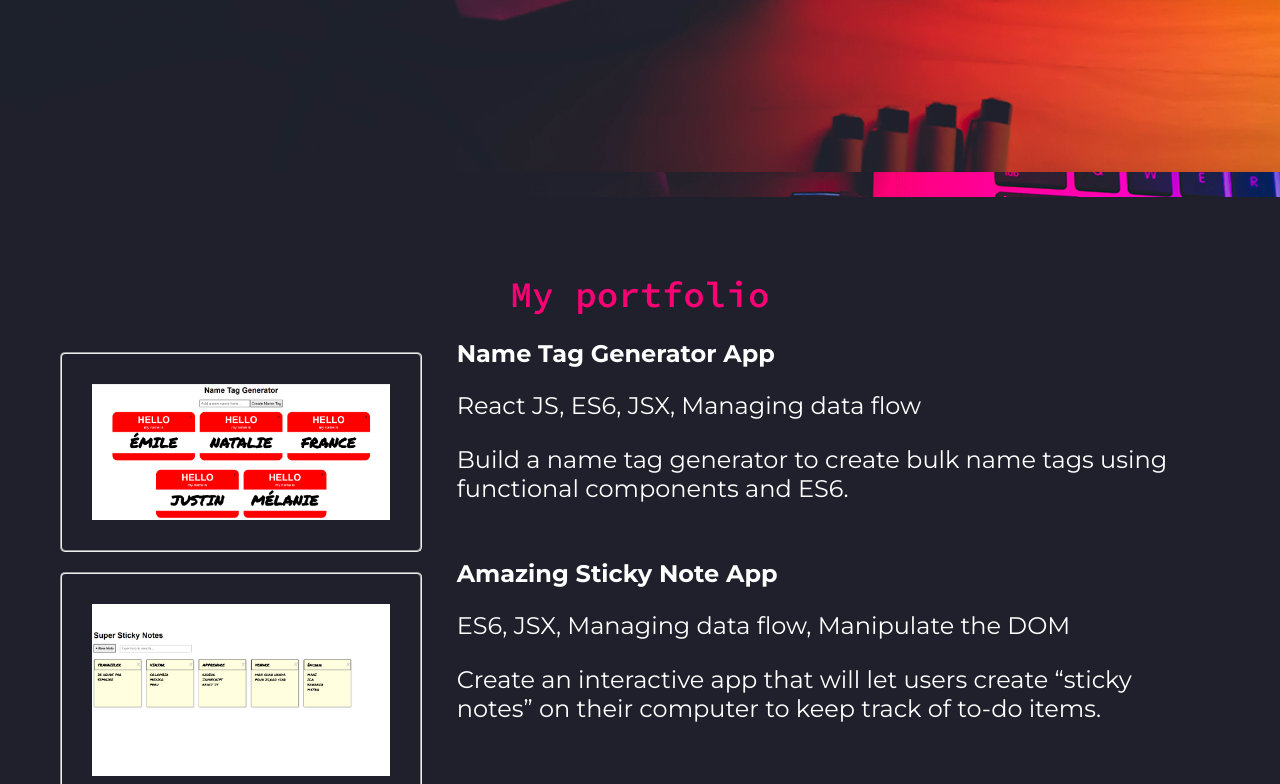
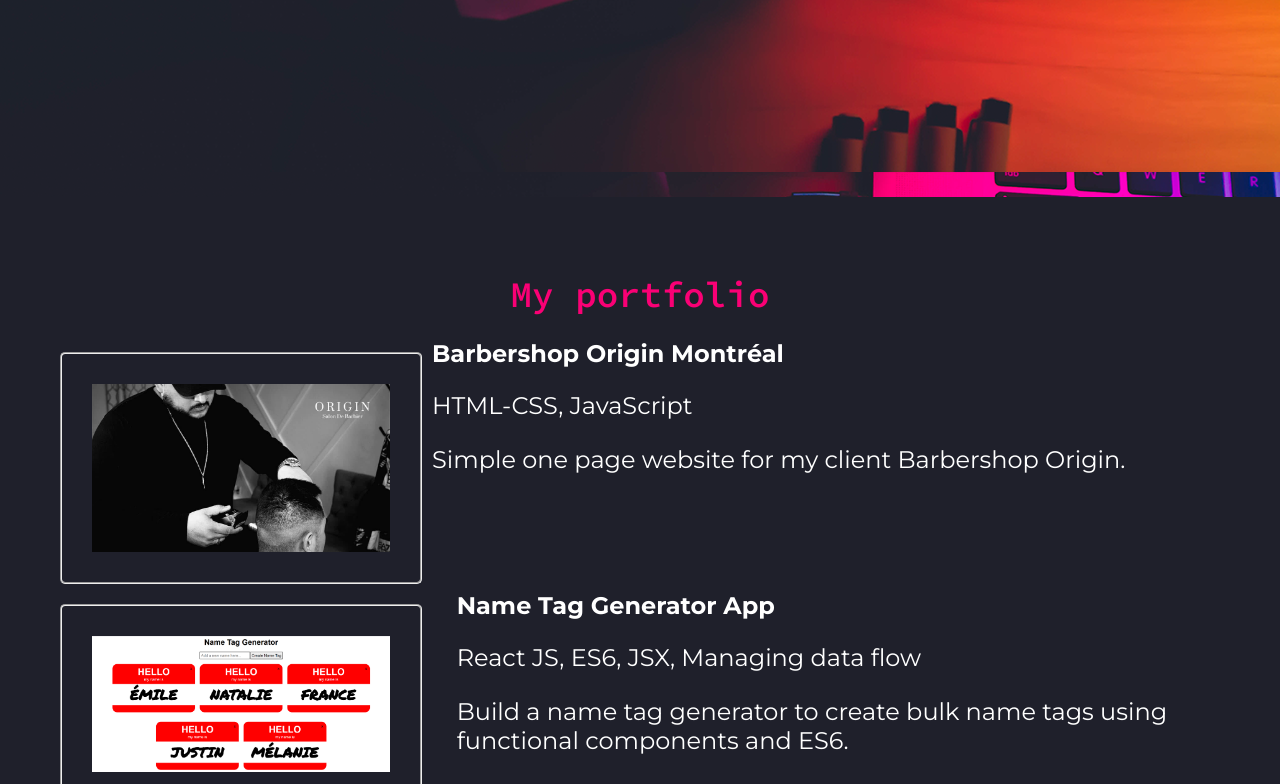
Before and after one commit to Emile-Massumov/milestone-project, a plain HTML site: page index.html in a window 1280 px wide. Shown: the part 553-1337 px from the top of the page. Drawn offline with Linux system fonts and the light colour scheme.

Commit message:
added barber website

```diff
--- a/index.html
+++ b/index.html
@@ -46,6 +46,19 @@
       <link href="https://fonts.googleapis.com/css2?family=Source+Code+Pro:wght@600&display=swap" rel="stylesheet">
     </div>
     <div class="full-width-container">
+
+      <div class="full-width-1  ">
+        <div class="half-width ">
+          <a href="https://emile-massumov.github.io/barber-website/" target="_blank"><img src="img/barber.jpg"
+              alt="barbershop"></a>
+           </div>
+        <div class="half-width-jubilee-right">
+          <h3><a href="https://emile-massumov.github.io/barber-website/" target="_blank">Barbershop Origin Montréal</a></h3>
+          <link rel="preconnect" href="https://fonts.gstatic.com">
+          <link href="https://fonts.googleapis.com/css2?family=Montserrat:wght@700&display=swap" rel="stylesheet">
+          <p>HTML-CSS, JavaScript </p>
+          <p>Simple one page website for my client Barbershop Origin.</p>
+        </div>
       </div>
       <div class="full-width-1  ">
         <div class="half-width ">
```
Also changed, not shown: img/barber.jpg (added).
